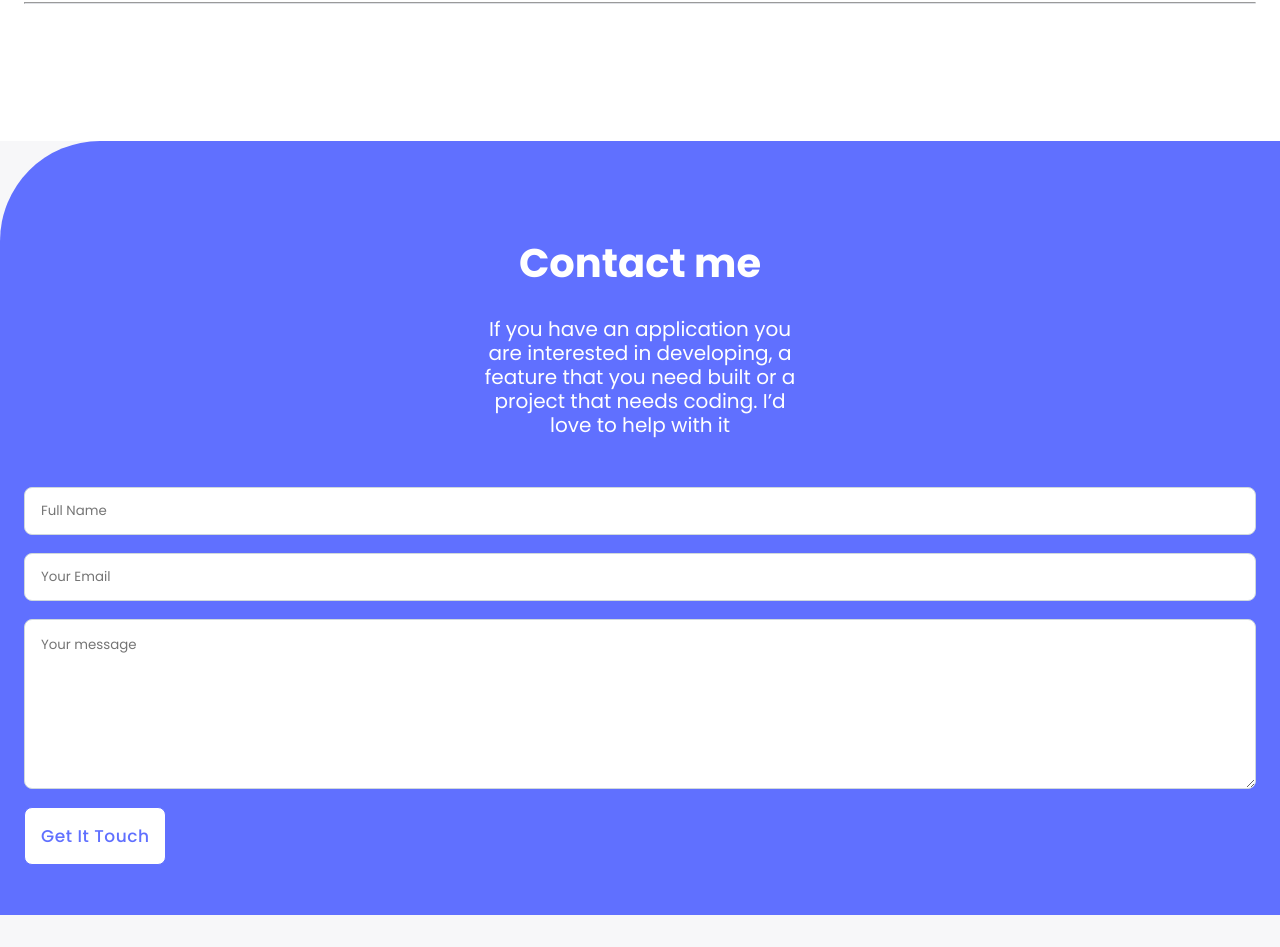
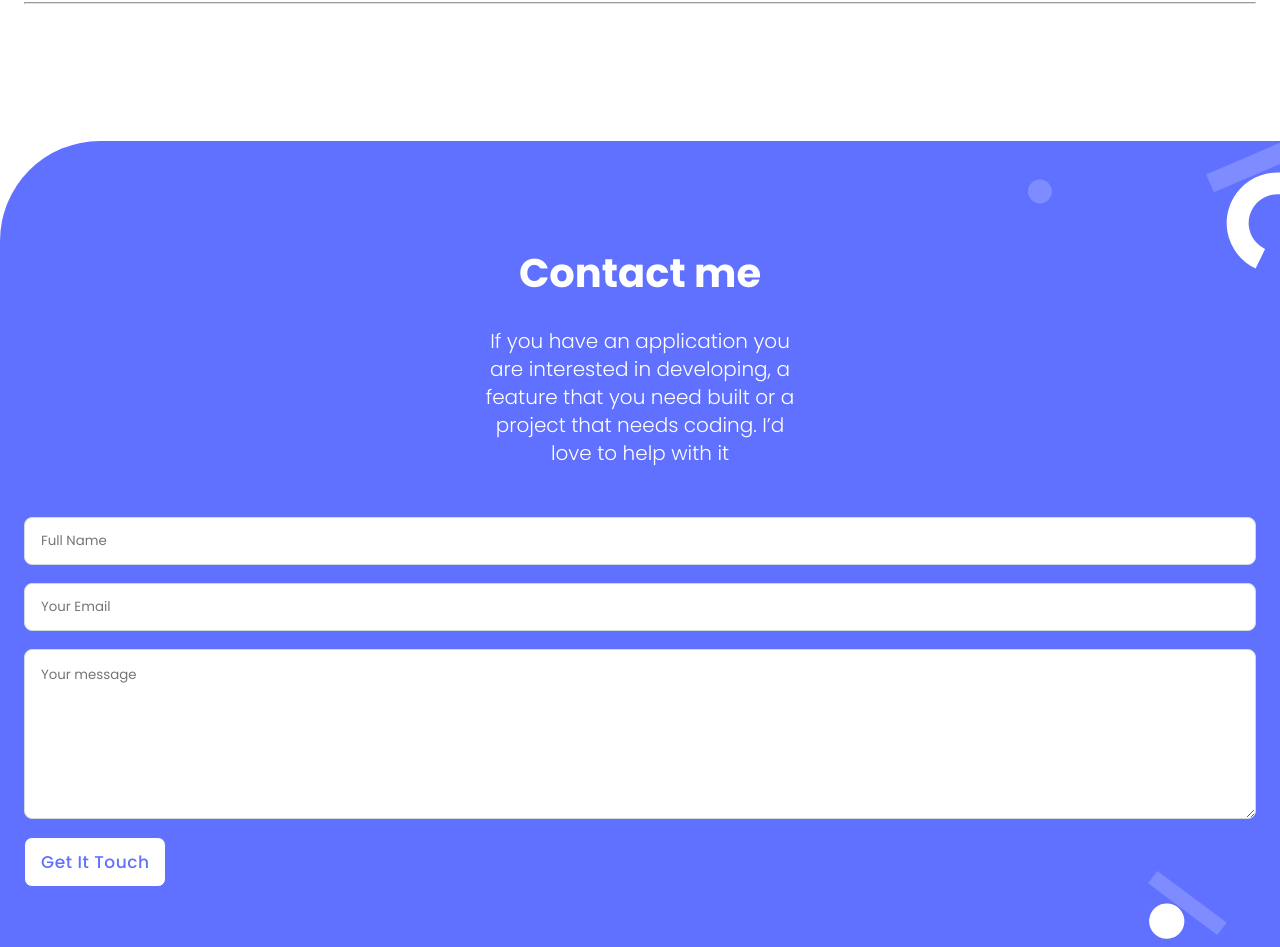
Before and after one commit to Chaseknis/Portfolio_project, a website: page index.html in a window 1280 px wide. Shown: the part 4618-5565 px from the top of the page. Before the commit the page ends 5533 px from the top, so only its background shows below. Drawn offline with Linux system fonts and the light colour scheme.

Commit message:
Add formspree form Add background-image Add input Id

```diff
--- a/index.html
+++ b/index.html
@@ -228,18 +228,20 @@
 
         </section>
         <section class="contact-page">
+            <div class="contact_items_container">
                 <div class="contact-title">
                     <h2 class="h2-white">Contact me</h2>
                     <p class="p-white">If you have an application you are interested in developing, a feature that you need built or a project that needs coding. I’d love to help with it </p>
                 </div>
-            <form action="" method="post">
-                <input type="text" name="name" placeholder="Full Name" maxlength="30" required>
-                <input type="email" name="email" placeholder="Your Email" required>
+                <form action="https://formspree.io/f/mzbwnvzb" method="post">
+                    <input type="text" name="Name" id="name" placeholder="Full Name" maxlength="30" required>
+                    <input type="email" name="Email" id="email" placeholder="Your Email" required>
                     <textarea name="message" id="textarea" cols="30" rows="10" placeholder="Your message" maxlength="500" required></textarea>
                     <div class="button_wrapper">
-                    <button class="button-white">Get It Touch</button>
+                        <button type="submit" class="button-white">Get It Touch</button>
                     </div>
                 </form>
+            </div>
 
         </section>
 
--- a/style.css
+++ b/style.css
@@ -8,7 +8,9 @@
 
 body {
   background-color: #f7f7f9;
+  margin: 0;
 }
+
 main {
   min-width: 375px;
   height: 718px;
@@ -25,10 +27,6 @@ main {
   background-size: contain;
   background-position: center;
   background-repeat: no-repeat;
-}
-
-body {
-  margin: 0;
 }
 
 header {
@@ -195,6 +193,10 @@ button {
   border-radius: 8px;
 }
 
+form button {
+  padding: 12px 16px;
+}
+
 button:hover {
   background: #6070ff;
   color: #fff;
@@ -219,6 +221,7 @@ button:disabled {
   padding-left: 24px;
   padding-right: 24px;
   background-color: #fff;
+  border-top-right-radius: 100px;
 }
 
 .about_myself_section h1 {
@@ -290,51 +293,86 @@ h5 {
   padding-top: 36px;
   padding-bottom: 36px;
 }
+
 .contact-page {
   display: flex;
   flex-direction: column;
-  background-image: url(./images/contact\ form\ shapes-mobile.svg);
-  background: #6070FF;
-  padding: 50px 24px;
+  background-color: white;
+}
+
+.contact_items_container {
+  background-color: #6070ff;
+  background-image: url(/images/contact\ form\ shapes-mobile.svg);
+  background-size: contain;
+  background-repeat: no-repeat;
+  background-position: right;
+  padding: 60px 24px;
   border-top-left-radius: 100px;
 }
-.contact-title{
+
+.contact-title {
   display: flex;
   flex-direction: column;
   gap: 20px;
   align-items: center;
-  margin: 50px 0
+  margin: 50px 0;
 }
-.h2-white{
-  color: #FFFFFF;
+
+.h2-white {
+  color: #fff;
   font-size: 40px;
 }
-.p-white{
+
+.p-white {
   width: 327px;
   font-size: 20px;
+  line-height: 28px;
+  font-style: normal;
+  font-weight: 300;
   text-align: center;
   color: #fff;
 }
-form{
+
+form {
   display: flex;
   flex-direction: column;
   gap: 18px;
 }
-form input{
+
+form input {
   height: 48px;
   border-radius: 8px;
   border: 1px solid #cfd8dc;
   padding: 15px 16px;
 }
-form textarea{
+
+form textarea {
   height: 170px;
   border-radius: 8px;
   border: 1px solid #cfd8dc;
   padding: 15px 38px 15px 16px;
 }
-form::placeholder{
-  color: #B3BAC5;
+
+.contact_items_container form button:hover {
+  background: #fff;
+  color: #6070ff;
 }
+
+.contact_items_container form button:active {
+  color: #fff;
+  background: #2230d2;
+}
+
+.contact_items_container form button:disabled {
+  color: #5e6c84;
+  background: transparent;
+  border: 1px solid #c1c7d0;
+}
+
+form::placeholder {
+  color: #b3bac5;
+}
+
 .button-white {
   background-color: #fff;
   color: #6070ff;
```
Also changed, not shown: images/Ellipse 11.svg (deleted), images/Ellipse 12.svg (deleted), images/Ellipse 13.svg (deleted), images/Ellipse 14.svg (deleted), images/Ellipse 15.svg (deleted), images/Ellipse 3.svg (deleted), images/Ellipse 4.svg (deleted), images/Ellipse 5.svg (deleted), images/Ellipse 8.svg (deleted), images/Rectangle 4.svg (deleted), images/Rectangle 5.svg (deleted), 1 other file. Lines whose indentation alone changed are shown as unchanged.
